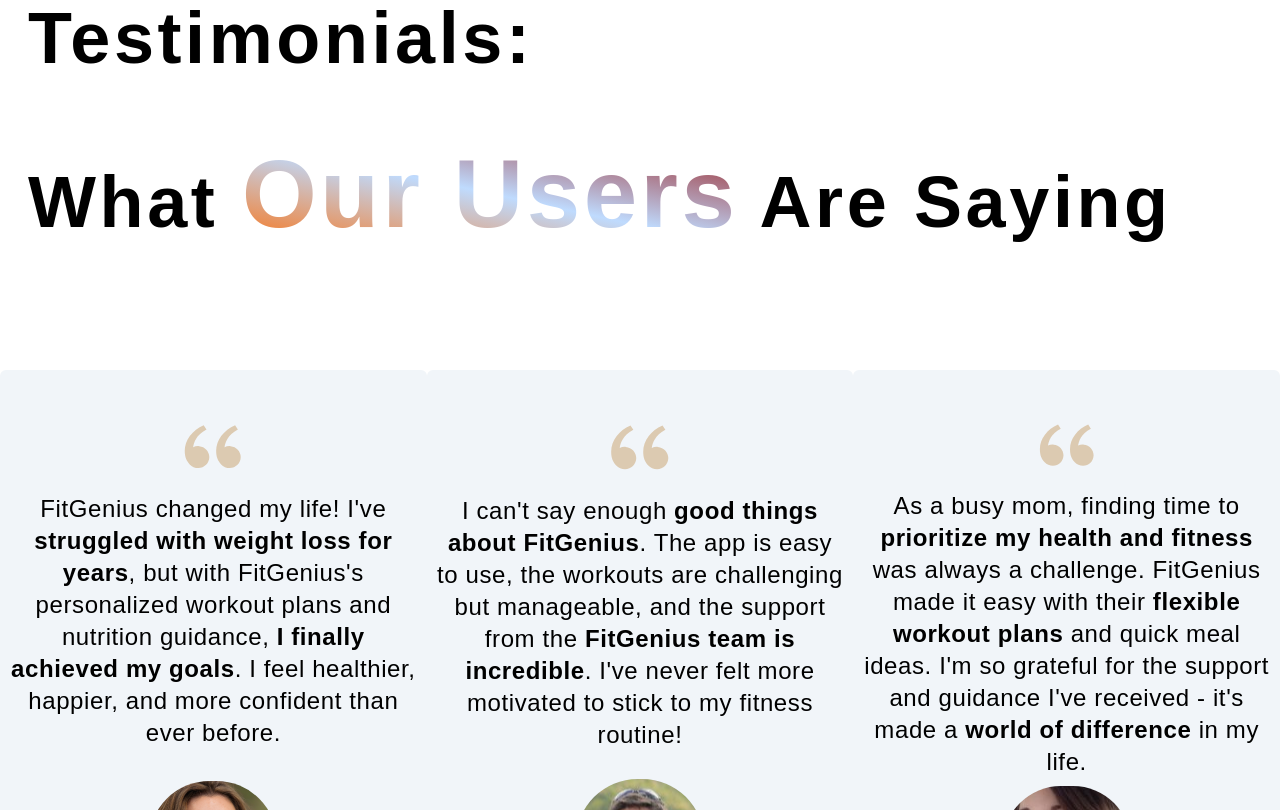
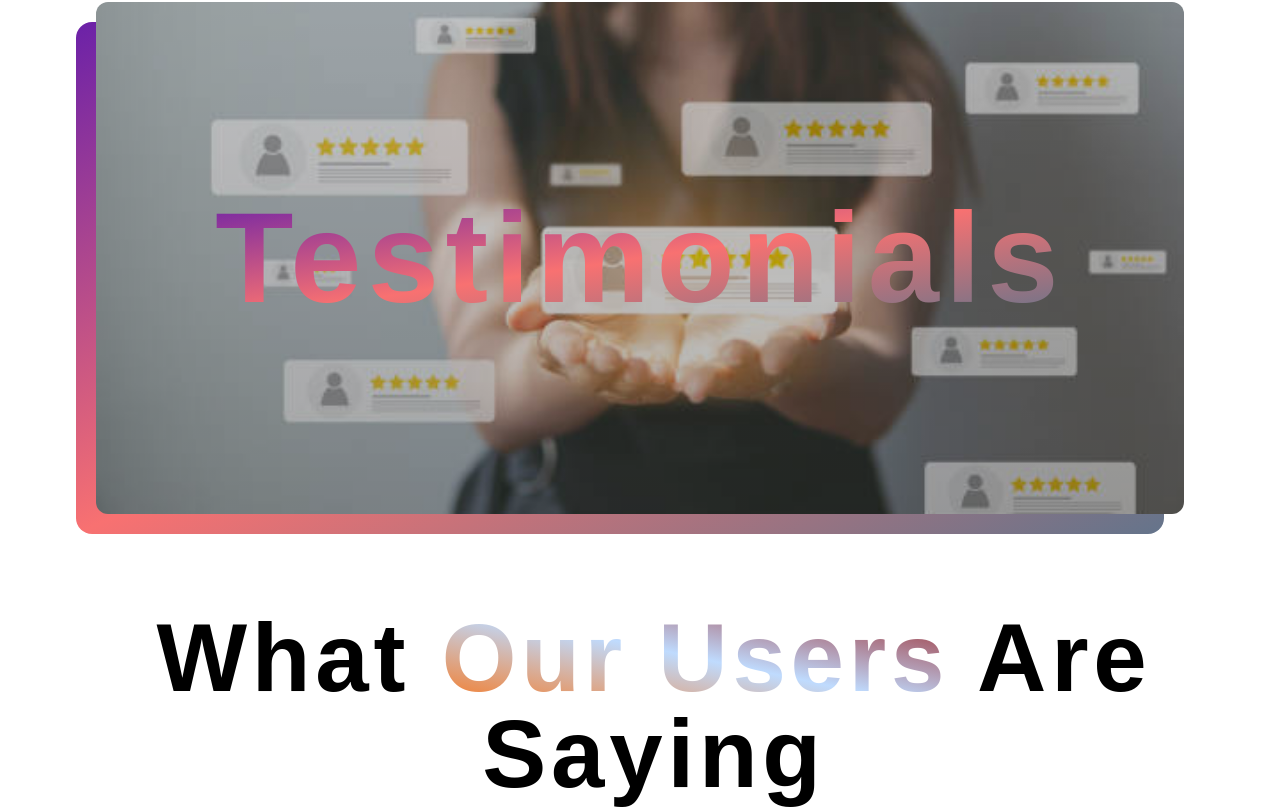
Before and after one commit to ajv55/health, a Next.js app: page / in a window 1280 px wide. Shown: the part 10950-11760 px from the top of the page. Built offline with nearby package versions, Linux system fonts and the light colour scheme; a web font is replaced by a local one.

Commit message:
updated the testimonials section

```diff
--- /dev/null
+++ b/app/components/footer.tsx
@@ -0,0 +1,11 @@
+import React from 'react'
+import Tilt from './tilt'
+
+export default function Footer() {
+  return (
+    <div className='relative bg-gradient-to-bl from-emerald-800 via-emerald-600 to-emerald-300 w-full h-screen'>
+        <Tilt/>
+
+    </div>
+  )
+}
--- a/app/components/mainPage/testimonial.tsx
+++ b/app/components/mainPage/testimonial.tsx
@@ -2,10 +2,15 @@
 import React from 'react'
 import { RiDoubleQuotesL } from "react-icons/ri";
 
+
 export default function Testimonial() {
   return (
     <div className='w-full h-content flex flex-col justify-start items-center'>
-        <h1 className='text-7xl text-left self-start ml-7 font-bold tracking-wider'>Testimonials: <br /> <br /> What <span className='font-extrabold text-8xl bg-gradient-to-bl from-red-800 via-blue-200 to-orange-500 bg-clip-text text-transparent'>Our Users</span> Are Saying</h1>
+      <div className='bg-center rounded-xl relative bg-cover w-[85%] h-[32rem] flex  justify-center items-center' style={{backgroundImage: 'linear-gradient(rgba(0,0,0,0.2), rgba(0,0,0,0.3)), url("/test.jpg")'}}>
+        <div className='w-full rounded-2xl -z-10 h-[32rem] bg-gradient-to-br from-purple-800 via-red-400 to-slate-500 absolute top-5 right-5'></div>
+        <h1 className='text-9xl font-extrabold tracking-wider text-center bg-gradient-to-br from-purple-800 via-red-400 to-slate-500 bg-clip-text text-transparent'>Testimonials</h1>
+      </div>
+        <h1 className='text-8xl text-center  ml-7 font-bold mt-24 tracking-wider'>What <span className='font-extrabold text-8xl bg-gradient-to-bl from-red-800 via-blue-200 to-orange-500 bg-clip-text text-transparent'>Our Users</span> Are Saying</h1>
         <div className='w-full flex justify-evenly mt-32 items-center'>
 
           <div className='bg-slate-100 flex flex-col justify-start items-center w-[29rem] h-[36rem] rounded-md'>
--- a/app/page.tsx
+++ b/app/page.tsx
@@ -17,6 +17,7 @@
       <How />
       <Testimonial />
       <Contact />
+      <p className="text-center font-bold tracking-wider text-5xl w-[85%]">Thank you for visiting FitGenius &#45; your trusted partner in <span className="text-7xl font-extrabold bg-gradient-to-br from-orange-800 via-orange-200 to-orange-400 bg-clip-text text-transparent">achieving your fitness goals</span>. Ready to start your journey to a healthier, happier you? <span className="text-6xl font-extrabold underline hover:cursor-pointer bg-gradient-to-tr from-blue-900 via-blue-300 to-blue-600 bg-clip-text text-transparent">Sign up now</span> and let&#39;s get moving together! Remember, every step counts towards a <span className="font-extrabold text-6xl bg-gradient-to-br from-red-800 via-red-200 to-red-500 bg-clip-text text-transparent">brighter, fitter future</span>. See you on the other side!</p>
     </div>
   );
 }
```
Also changed, not shown: public/test.jpg (added).
